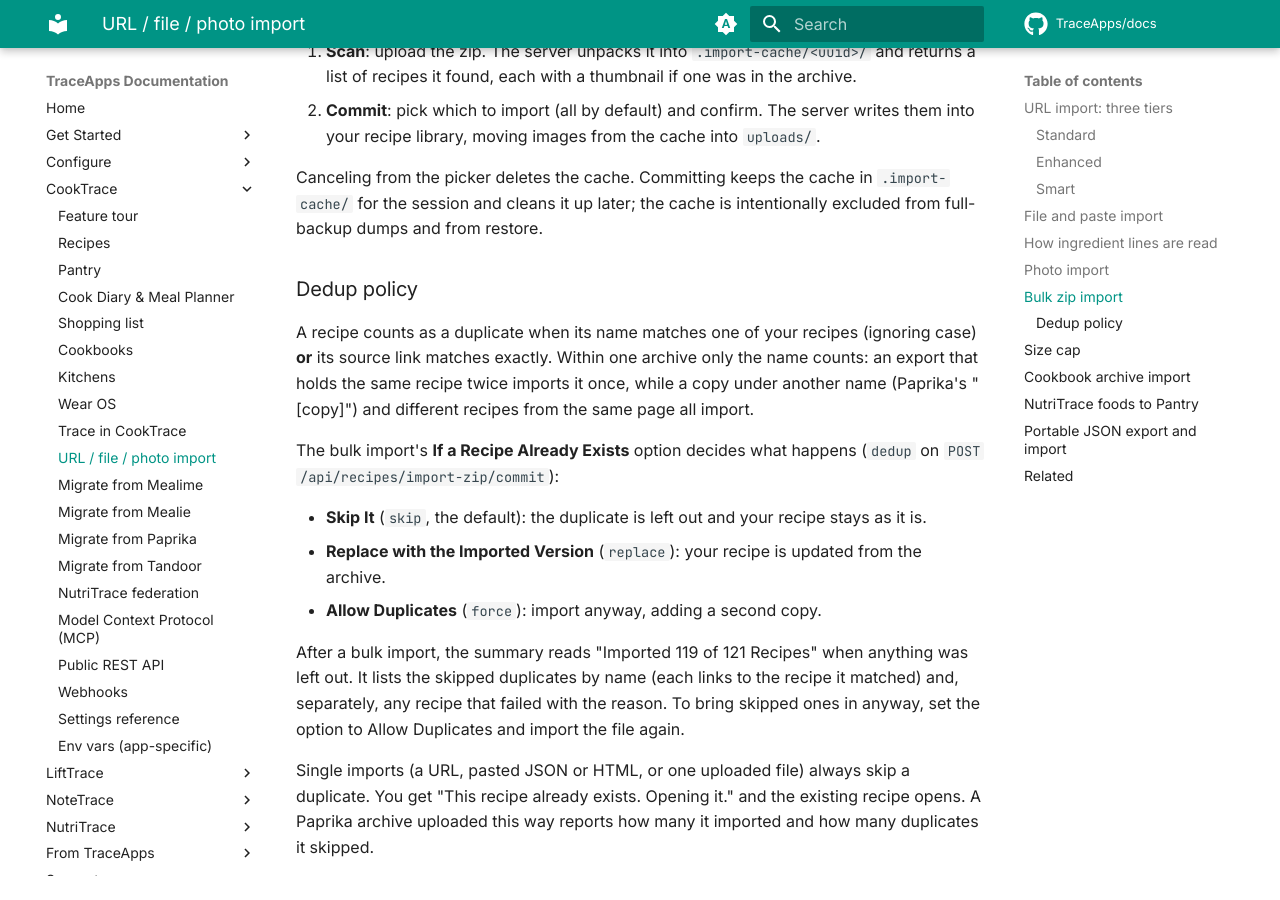
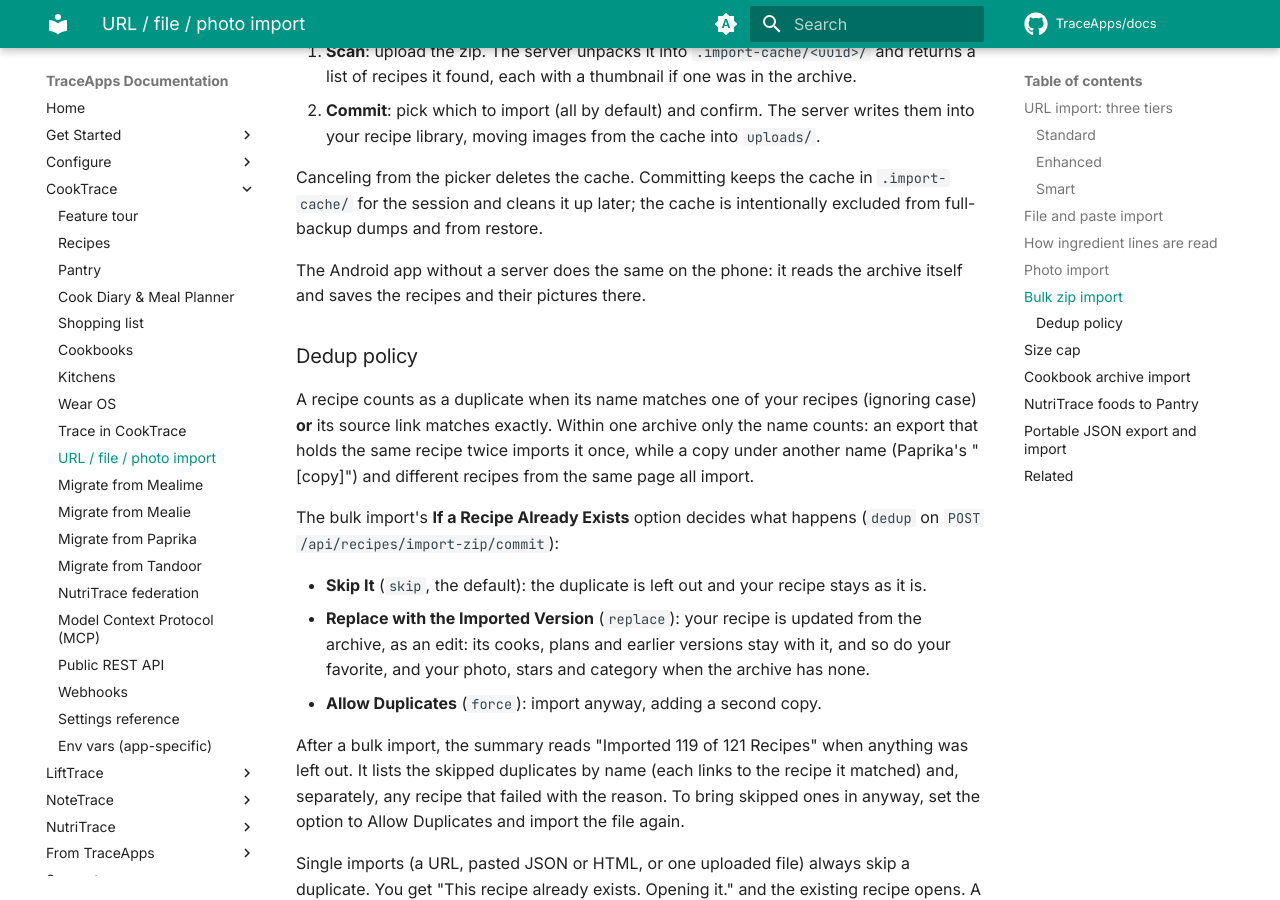
Before and after one commit to TraceApps/docs, an MkDocs documentation site: the page built from docs/cooktrace/import.md, in a window 1280 px wide and 900 px high, scrolled down 3184 px. Built offline with MkDocs 1.6.1 and Material for MkDocs 9.7.7, drawn with Linux system fonts in a browser that asks for light colours; comment, search, counter and statistics services are not loaded.

Commit message:
CookTrace: Replace updates your recipe, bulk import on Android without a server

```diff
--- a/docs/cooktrace/import.md
+++ b/docs/cooktrace/import.md
@@ -82,6 +82,8 @@ The flow is two-step:
 
 Canceling from the picker deletes the cache. Committing keeps the cache in `.import-cache/` for the session and cleans it up later; the cache is intentionally excluded from full-backup dumps and from restore.
 
+The Android app without a server does the same on the phone: it reads the archive itself and saves the recipes and their pictures there.
+
 ### Dedup policy
 
 A recipe counts as a duplicate when its name matches one of your recipes (ignoring case) **or** its source link matches exactly. Within one archive only the name counts: an export that holds the same recipe twice imports it once, while a copy under another name (Paprika's "[copy]") and different recipes from the same page all import.
@@ -89,7 +91,7 @@ A recipe counts as a duplicate when its name matches one of your recipes (ignori
 The bulk import's **If a Recipe Already Exists** option decides what happens (`dedup` on `POST /api/recipes/import-zip/commit`):
 
 - **Skip It** (`skip`, the default): the duplicate is left out and your recipe stays as it is.
-- **Replace with the Imported Version** (`replace`): your recipe is updated from the archive.
+- **Replace with the Imported Version** (`replace`): your recipe is updated from the archive, as an edit: its cooks, plans and earlier versions stay with it, and so do your favorite, and your photo, stars and category when the archive has none.
 - **Allow Duplicates** (`force`): import anyway, adding a second copy.
 
 After a bulk import, the summary reads "Imported 119 of 121 Recipes" when anything was left out. It lists the skipped duplicates by name (each links to the recipe it matched) and, separately, any recipe that failed with the reason. To bring skipped ones in anyway, set the option to Allow Duplicates and import the file again.
```
